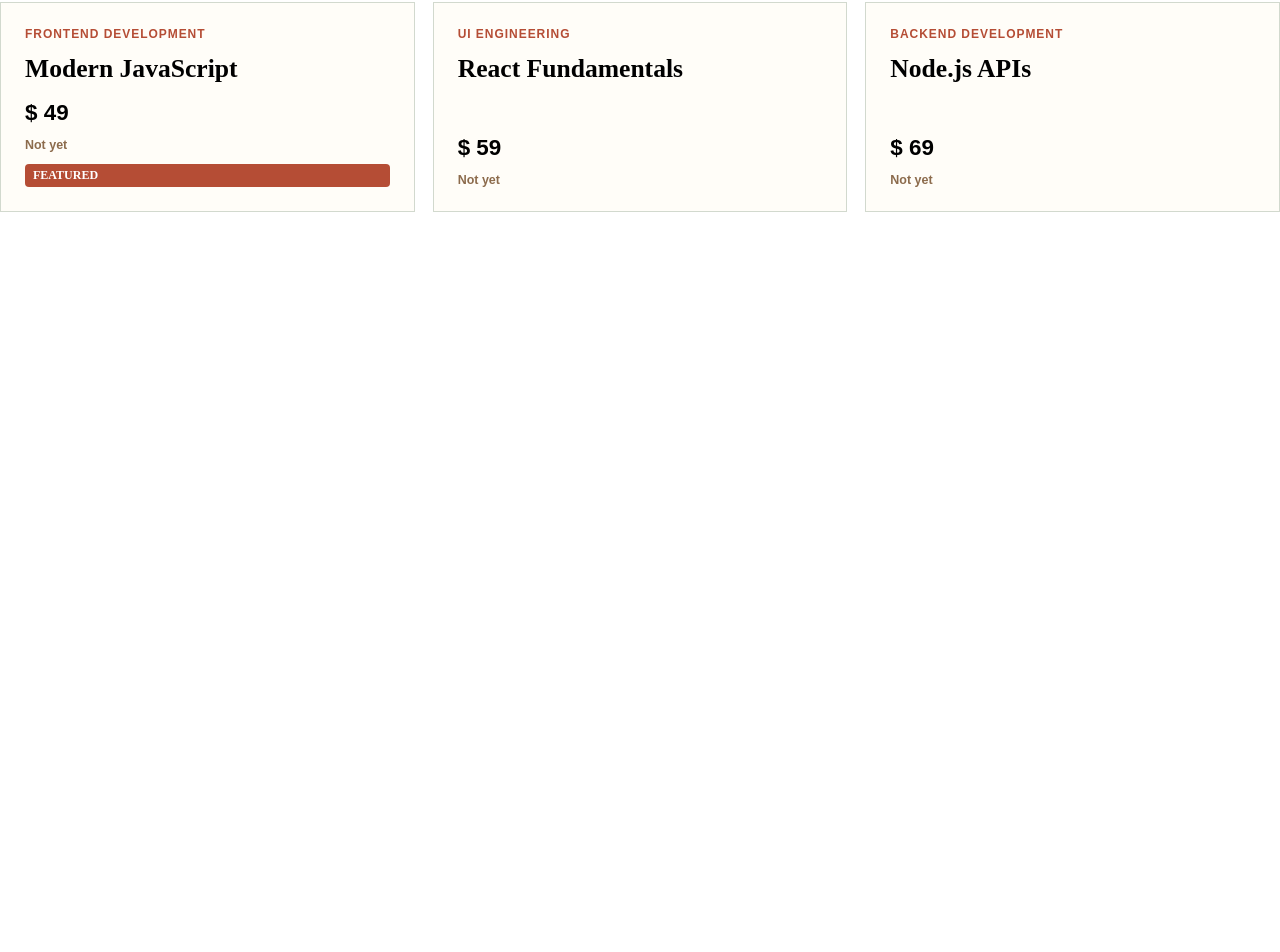
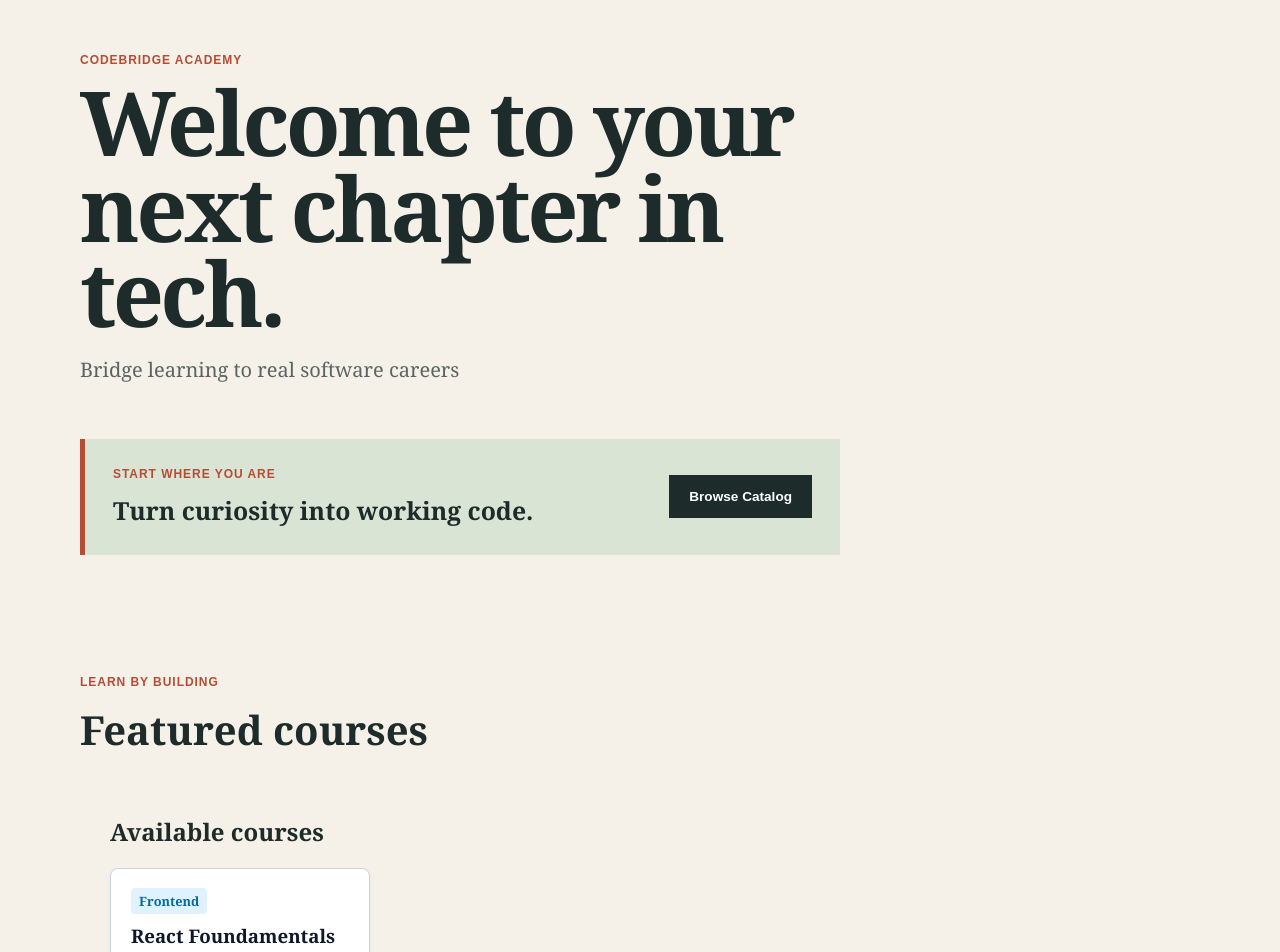
Before and after one commit to muhirecaleb/codebridge-assignment1, a React (Vite) app: page / in a window 1280 px wide. Shown: the part 123-1075 px from the top of the page. Before the commit the page ends 800 px from the top, so only its background shows below. Built offline with nearby package versions, Linux system fonts and the light colour scheme.

Commit message:
Refactor application structure: replace Courses page with Courses component, update Home page to display courses, and enhance CourseCard styling

```diff
--- a/src/App.jsx
+++ b/src/App.jsx
@@ -1,7 +1,7 @@
-import Courses from "./pages/Courses";
+import Home from "./pages/Home";
 
 function App() {
-  return <Courses />;
+  return <Home />
 }
 
 export default App;
--- a/src/components/CourseCard.jsx
+++ b/src/components/CourseCard.jsx
@@ -1,19 +1,49 @@
-const CourseCard = ({ title, category, price, isAvailable , isFeatured }) => {
+import React from 'react';
+
+// Props are received as an object in the function parameter
+function CourseCard({ title, category, instructor, price ,isFeatued}) {
   return (
-    <article className="course-card">
-      <p className="course-category">{category}</p>
-      <h3>{title}</h3>
-      <p className="course-price">$ {price}</p>
-      <p
-        className={
-          isAvailable ? "availability available" : "availability unavailable"
-        }
-      >
-        {isAvailable ? "Available now" : "Not yet"}
+    <div style={{
+      border: '1px solid #cbd5e1',
+      borderRadius: '8px',
+      padding: '20px',
+      width: '260px',
+      backgroundColor: '#ffffff',
+      boxShadow: '0 2px 4px rgba(0,0,0,0.05)'
+    }}>
+
+
+      <span style={{
+        fontSize: '0.8rem',
+        backgroundColor: '#e0f2fe',
+        color: '#0369a1',
+        padding: '4px 8px',
+        borderRadius: '4px',
+        fontWeight: 'bold'
+      }}>
+        {category}
+      </span>
+      <h3 style={{ margin: '12px 0 8px 0', color: '#0f172a' }}>{title}</h3>
+      <p style={{ margin: '0 0 12px 0', color: '#64748b', fontSize: '0.9rem' }}>
+        Instructor: {instructor}
       </p>
-      {isFeatured && <span className="featured-badge">Featured</span>}
-    </article>
+      <div style={{ display: 'flex', justifyContent: 'space-between', alignItems: 'center' }}>
+        <span style={{ fontWeight: 'bold', fontSize: '1.1rem', color: '#16a34a' }}>
+          ${price}
+        </span>
+        <button style={{
+          backgroundColor: '#0284c7',
+          color: '#ffffff',
+          border: 'none',
+          padding: '6px 12px',
+          borderRadius: '4px',
+          cursor: 'pointer'
+        }}>
+          Enroll
+        </button>
+      </div>
+    </div>
   );
-};
+}
 
 export default CourseCard;
--- /dev/null
+++ b/src/components/Courses.jsx
@@ -0,0 +1,72 @@
+import CourseCard from "./CourseCard";
+
+function Courses() {
+  const courseList = [
+    {
+      category: "Frontend",
+      title: "React Foundamentals",
+      instructor: "Kevin",
+      price: 29.99,
+    },
+    {
+      category: "Backend",
+      title: "Nodejs",
+      instructor: "Peter",
+      price: 29.99,
+    },
+    {
+      category: "Frontend",
+      title: "React Foundamentals",
+      instructor: "Muhashyi",
+      price: 29.99,
+    },
+    {
+      category: "Database",
+      title: "Database foundamental",
+      instructor: "Kalisa",
+      price: 29.99,
+    },
+    {
+      category: "Languages",
+      title: "English",
+      instructor: "Mugisha",
+      price: 44.99,
+    },
+  ];
+
+  return (
+    <div style={{ padding: "30px", maxWidth: "1000px", margin: "auto" }}>
+      <h2>Available courses</h2>
+
+      {courseList.length === 0 ? (
+        <p style={{ color: "#64683b" }}>No courses Available</p>
+      ) : (
+        <div
+          style={{
+            display: "flex",
+            gap: "20px",
+            flexWrap: "wrap",
+            marginTop: "20px",
+          }}
+        >
+          {/* Implicit return with parenthesis () instead of curly braces {} */}
+          {courseList.map((course) => (
+            <div key={`${course.title}-${course.instructor}`}>
+              {course.isFeatured && (
+                <span style={{ color: "yellow" }}>Featured</span>
+              )}
+              <CourseCard
+                title={course.title}
+                category={course.category}
+                instructor={course.instructor}
+                price={course.price}
+              />
+            </div>
+          ))}
+        </div>
+      )}
+    </div>
+  );
+}
+
+export default Courses;
--- a/src/pages/Courses.jsx
+++ /dev/null
@@ -1,53 +0,0 @@
-import "./home.css";
-import CourseCard from "../components/CourseCard";
-
-
-const Courses = () => {
-
-    const coursesList = [
-        {
-            title: "Modern JavaScript",
-            category: "Frontend Development",
-            price: 49,
-            isAvailable: true,
-            isFeatured: true
-        },
-        {
-            title: "React Fundamentals",
-            category: "UI Engineering",
-            price: 59,
-            isAvailable: true
-        },
-        {
-            title: "Node.js APIs",
-            category: "Backend Development",
-            price: 69,
-            isAvailable: false
-        }
-    ];
-
-  return (
-    <div>
-        <h1 style={{ textAlign: "center", marginTop: "20px" }}>
-              Courses Page
-        </h1>
-
-        { coursesList.length === 0 ? (
-            <p>No courses available at the moment.</p>
-          ) :  <div className="course-grid">
-            {coursesList.map((course, index) => (
-                <CourseCard
-                    key={index}
-                    title={course.title}
-                    category={course.category}
-                    price={course.price}
-                    isFeatured={course.isFeatured}
-                />
-            ))}
-          </div>
-        }
-              </div>
-  )
-}
-
-export default Courses;
--- a/src/pages/Home.jsx
+++ b/src/pages/Home.jsx
@@ -3,6 +3,7 @@
 import CourseCard from "../components/CourseCard";
 import Footer from "../components/Footer";
 import Header from "../components/Header";
+import Courses from "../components/Courses";
 
 const Home = () => {
   const platformName = "CodeBridge Academy";
@@ -25,24 +26,7 @@
             <h2 id="catalog-heading">Featured courses</h2>
           </div>
           <div className="course-grid">
-            <CourseCard
-              title="Modern JavaScript"
-              category="Frontend Development"
-              price={49}
-              isAvailable={true}
-            />
-            <CourseCard
-              title="React Fundamentals"
-              category="UI Engineering"
-              price={59}
-              isAvailable={true}
-            />
-            <CourseCard
-              title="Node.js APIs"
-              category="Backend Development"
-              price={69}
-              isAvailable={false}
-            />
+           <Courses />
 
           </div>
         </section>
```
